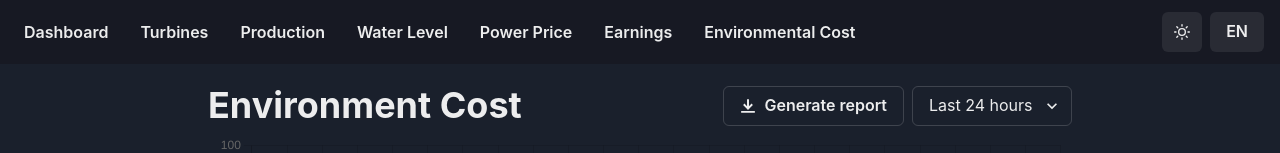
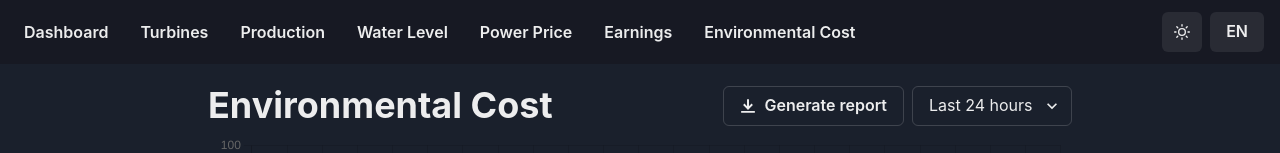
Before and after one commit to maattss/innafjord, a Next.js app: page /environmentalCost in a window 1280 px wide. Shown: the top 153 px of the page. Built offline with nearby package versions, Linux system fonts and the light colour scheme.

Commit message:
Spelling error

```diff
--- a/pages/environmentalCost.tsx
+++ b/pages/environmentalCost.tsx
@@ -121,7 +121,7 @@ const EnvironmentCost: React.FC = () => {
         mb="2"
         wrap="wrap"
       >
-        <Heading>Environment Cost</Heading>
+        <Heading>Environmental Cost</Heading>
         <Flex>
           <Button
             leftIcon={<DownloadIcon />}
```
